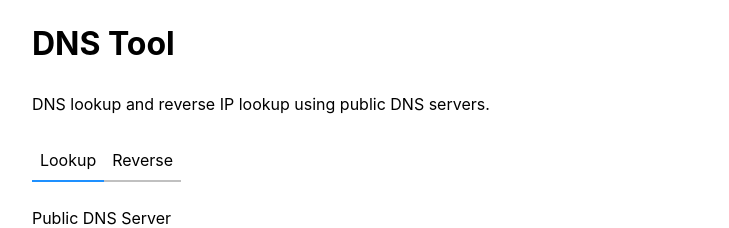
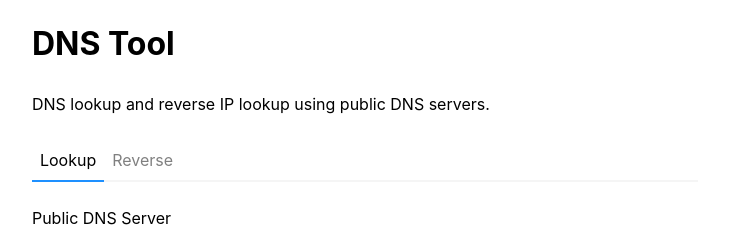
Before and after one commit to smonn/dns-tool, a React (Create React App) app: page / in a window 1280 px wide. Shown: the top 228 px of the page, without its empty margins (275-1004 px from the left). Built offline with nearby package versions, Linux system fonts and the light colour scheme.

Commit message:
update styling of tabs

```diff
--- a/src/components/Tabs.css
+++ b/src/components/Tabs.css
@@ -1,11 +1,13 @@
 .Tabs {
+  box-shadow: inset 0 -2px whitesmoke;
   margin-bottom: 1.5rem;
 }
 
 .Tab {
   background-color: transparent;
   border: none;
-  border-bottom: 2px solid silver;
+  border-bottom: 2px solid whitesmoke;
+  color: grey;
   font-family: inherit;
   font-size: inherit;
   line-height: inherit;
@@ -17,10 +19,12 @@
 .Tab:hover:not(:disabled),
 .Tab:focus:not(:disabled) {
   border-bottom-color: royalblue;
+  color: black;
 }
 
 .Tab-active {
   border-bottom-color: dodgerblue;
+  color: black;
 }
 
 .Tab:focus {
```
